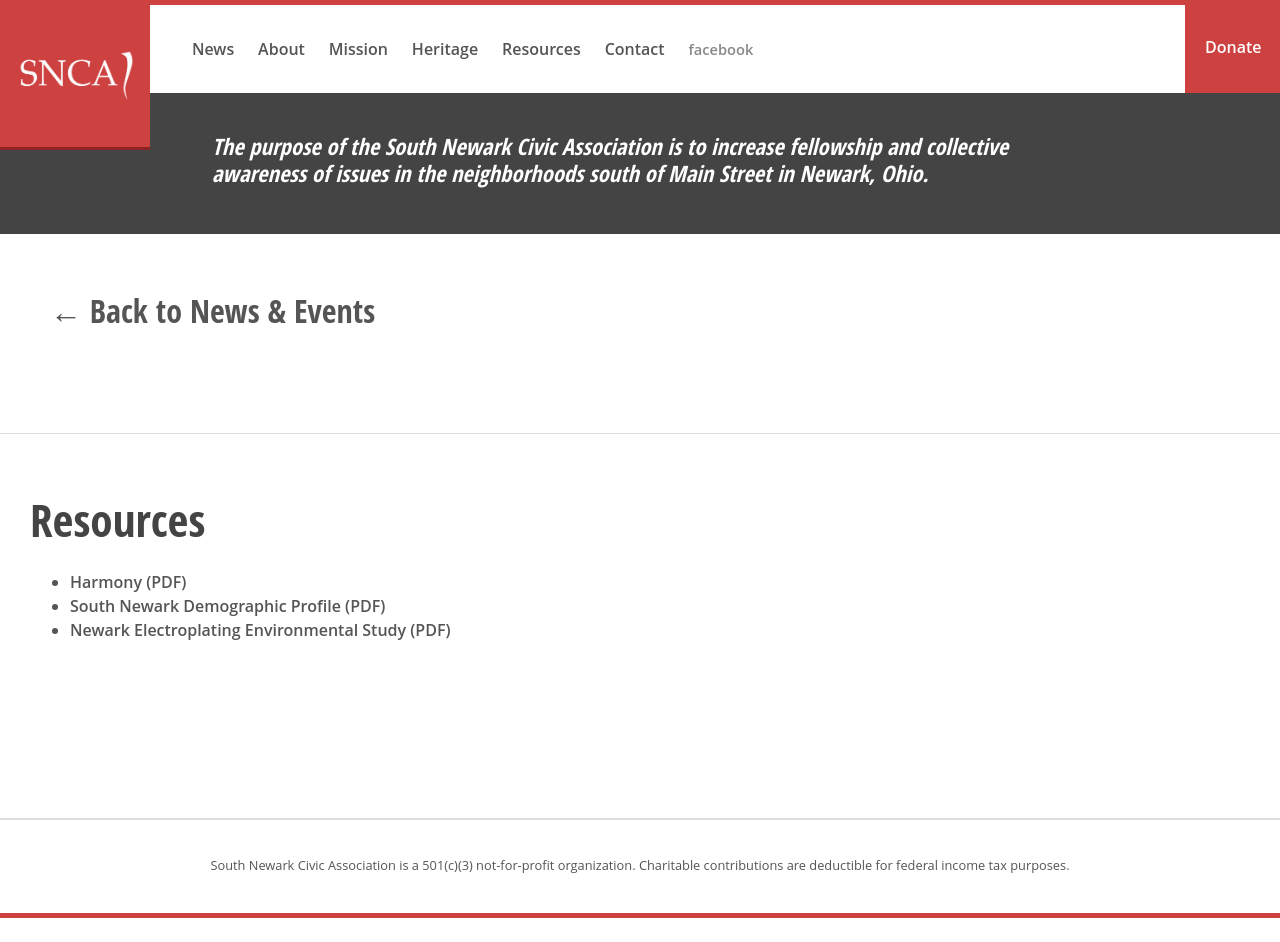
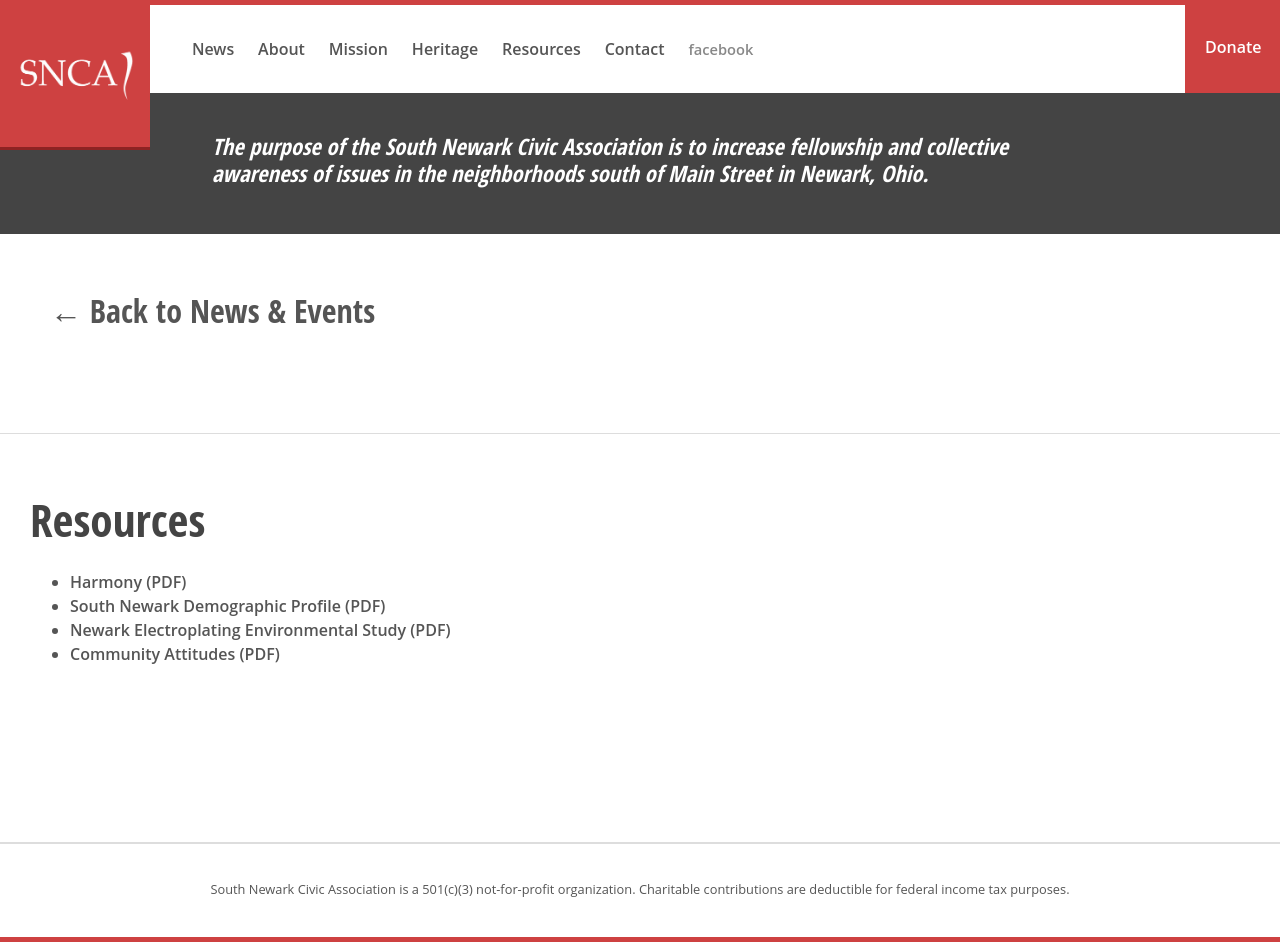
Before and after one commit to jeremyeblake/mysouthnewark, a Jekyll site: the page built from _posts/resources/2013-4-08-downloads.md, in a window 1280 px wide. Built offline with Jekyll 4.4.1, drawn with Linux system fonts in a browser that asks for light colours; Markdown is read by kramdown in place of the engine named in the settings; before the commit the page ends 918 px from its top, so only the background shows below that.

Commit message:
Updated 2013-4-08-downloads.md

```diff
--- a/_posts/resources/2013-4-08-downloads.md
+++ b/_posts/resources/2013-4-08-downloads.md
@@ -8,3 +8,4 @@ published: true
 * [Harmony (PDF)](public/downloads/HARMONY-2014.pdf)
 * [South Newark Demographic Profile (PDF)](/public/downloads/SouthNewarkDemographicProfile.pdf)
 * [Newark Electroplating Environmental Study (PDF)](https://drive.google.com/file/d/0Bx_PqMuyZVIyR0FfRjJ5RW9MZUk/view?usp=sharing)
+* [Community Attitudes (PDF)](public/downloads/Community-Attitudes-2014.pdf)
```
